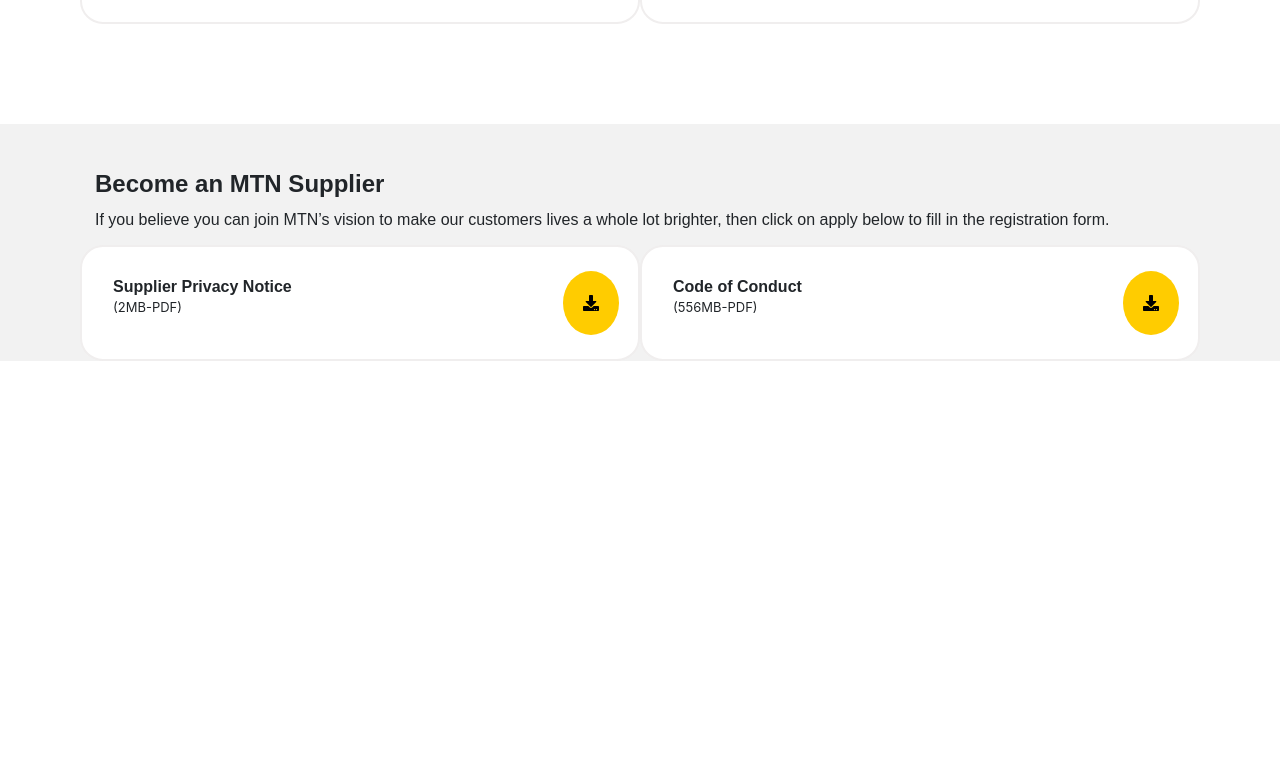
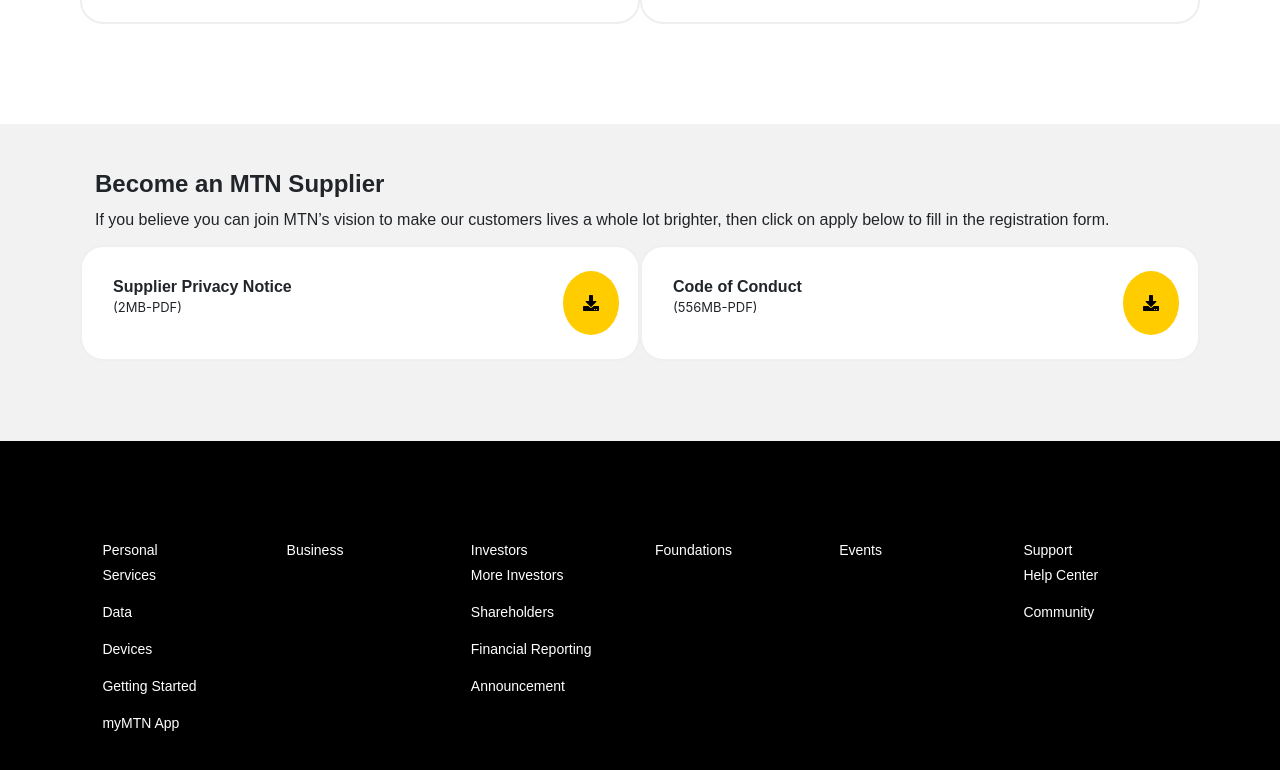
Before and after one commit to dav4thevid/mtn_online_supplier_angular, an Angular app: page / in a window 1280 px wide. Shown: the part 1017-1787 px from the top of the page. Before the commit the page ends 1378 px from the top, so only its background shows below. Built offline with nearby package versions, Linux system fonts and the light colour scheme.

Commit message:
enhan:added footer

```diff
--- a/src/app/app.component.html
+++ b/src/app/app.component.html
@@ -2,3 +2,4 @@
 <app-intro-with-image></app-intro-with-image>
 <app-intro></app-intro>
 <app-become-a-supplier></app-become-a-supplier>
+<app-footer></app-footer>
--- a/src/app/become-a-supplier/become-a-supplier.component.scss
+++ b/src/app/become-a-supplier/become-a-supplier.component.scss
@@ -12,7 +12,7 @@
   margin-top: 100px;
   padding-left: 80px;
   padding-right: 80px;
-
+  padding-bottom: 80px;
 }
 
 .mtn-section-header {
--- a/src/app/shared/footer/footer.component.html
+++ b/src/app/shared/footer/footer.component.html
@@ -1 +1,34 @@
-<p>footer works!</p>
+<div class  = "container-fluid">
+  <div class = "row">
+    <div class = "col-12 col-lg-2">
+      <h6 class = "footer-text-header">Personal</h6>
+      <p class = "footer-text-p">Services</p>
+      <p class = "footer-text-p">Data</p>
+      <p class = "footer-text-p">Devices</p>
+      <p class = "footer-text-p">Getting Started</p>
+      <p class = "footer-text-p">myMTN App</p>
+    </div>
+    <div class = "col-12 col-lg-2">
+      <h6 class = "footer-text-header">Business</h6>
+
+    </div>
+    <div class = "col-12 col-lg-2">
+      <h6 class = "footer-text-header">Investors</h6>
+      <p class = "footer-text-p">More Investors</p>
+      <p class = "footer-text-p">Shareholders</p>
+      <p class = "footer-text-p">Financial Reporting</p>
+      <p class = "footer-text-p">Announcement</p>
+    </div>
+    <div class = "col-12 col-lg-2">
+      <h6 class = "footer-text-header">Foundations</h6>
+    </div>
+    <div class = "col-12 col-lg-2">
+      <h6 class = "footer-text-header">Events</h6>
+    </div>
+    <div class = "col-12 col-lg-2">
+      <h6 class = "footer-text-header">Support</h6>
+      <p class = "footer-text-p">Help Center</p>
+      <p class = "footer-text-p">Community</p>
+    </div>
+  </div>
+</div>
--- a/src/app/shared/footer/footer.component.scss
+++ b/src/app/shared/footer/footer.component.scss
@@ -0,0 +1,33 @@
+.container-fluid{
+  padding:8%;
+  background-color: #000;
+
+}
+
+.footer-text-header{
+  line-height: 1;
+  font-weight: 900;
+  font-family: MTNBrighterSans-MediumItalic,Century Gothic,Arial,sans-serif;
+  display: block;
+  font-size: 14px;
+  text-decoration: none;
+  font-weight: 400;
+  transition: all .5s ease-in-out;
+  transition-property: color,font-family,font-weight;
+  // padding: 15px 30px;
+  color: #fff;
+}
+
+.footer-text-p{
+  // line-height: 1;
+  font-weight: 900;
+  font-family: MTNBrighterSans-MediumItalic,Century Gothic,Arial,sans-serif;
+  display: block;
+  font-size: 14px;
+  text-decoration: none;
+  font-weight: 400;
+  transition: all .5s ease-in-out;
+  transition-property: color,font-family,font-weight;
+  // padding: 15px 30px;
+  color: #fff;
+}
```
